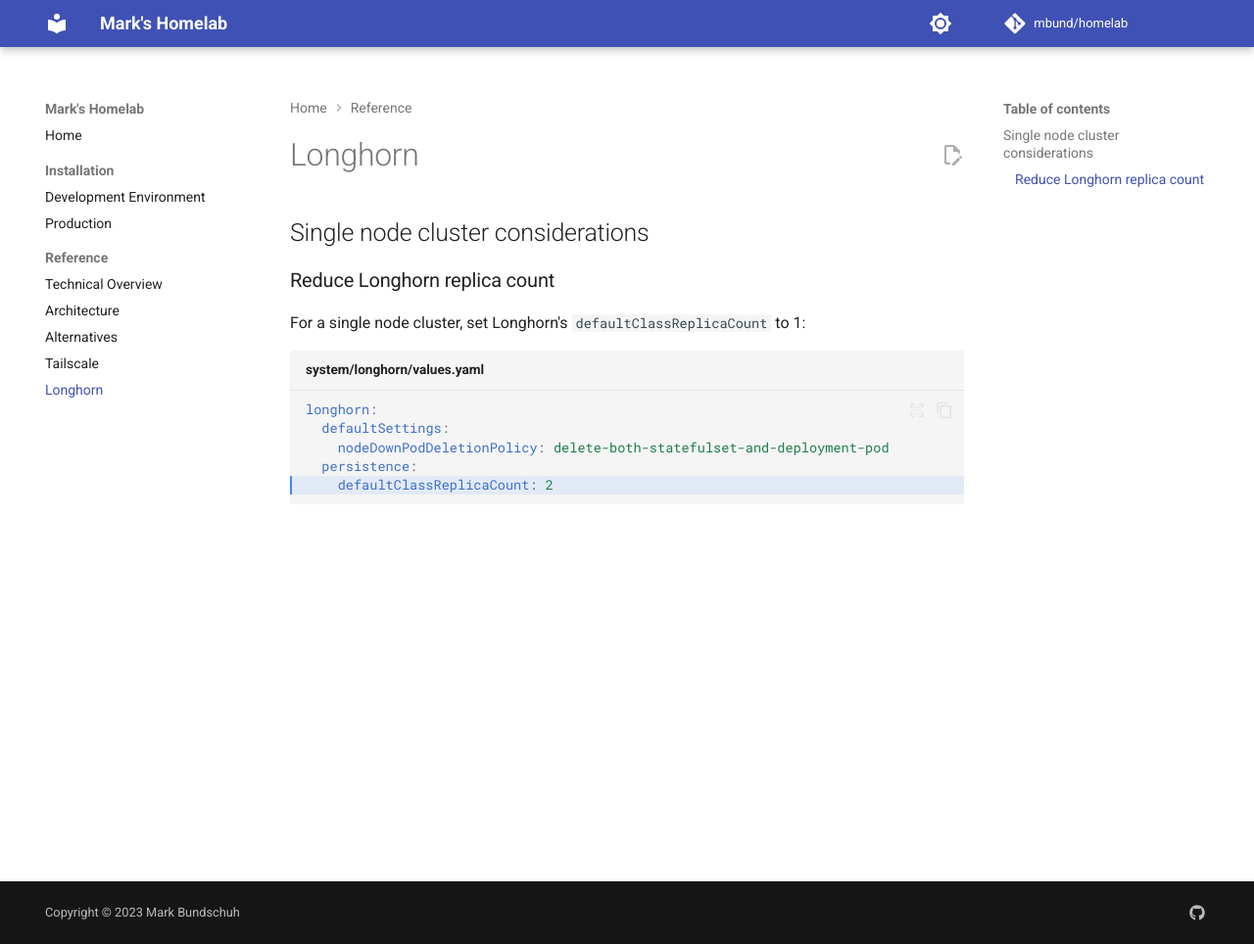
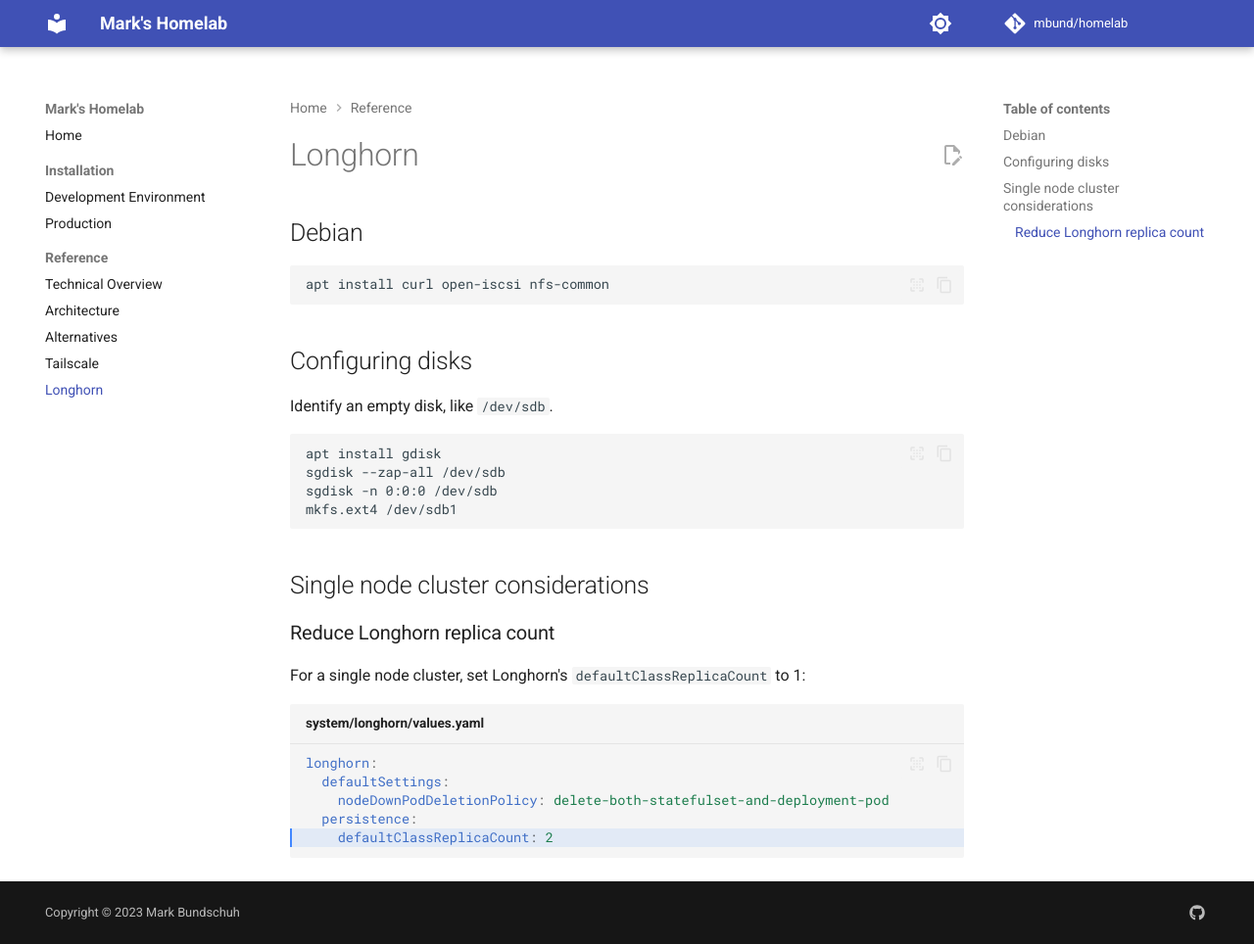
Before and after one commit to mbund/homelab, an MkDocs documentation site: the page built from docs/reference/longhorn.md, in a window 1280 px wide and 964 px high. Shown: the whole window at 98% size. Built offline with MkDocs 1.6.1 and Material for MkDocs 9.7.7, drawn with Linux system fonts in a browser that asks for light colours; comment, search, counter and statistics services are not loaded.

Commit message:
update docs

````diff
--- a/docs/reference/longhorn.md
+++ b/docs/reference/longhorn.md
@@ -1,4 +1,21 @@
 # Longhorn
+
+## Debian
+
+```
+apt install curl open-iscsi nfs-common
+```
+
+## Configuring disks
+
+Identify an empty disk, like `/dev/sdb`.
+
+```
+apt install gdisk
+sgdisk --zap-all /dev/sdb
+sgdisk -n 0:0:0 /dev/sdb
+mkfs.ext4 /dev/sdb1
+```
 
 ## Single node cluster considerations
 
````
Also changed, not shown: docs/reference/matrix.md (added, +20 -0 lines), 1 other file.
